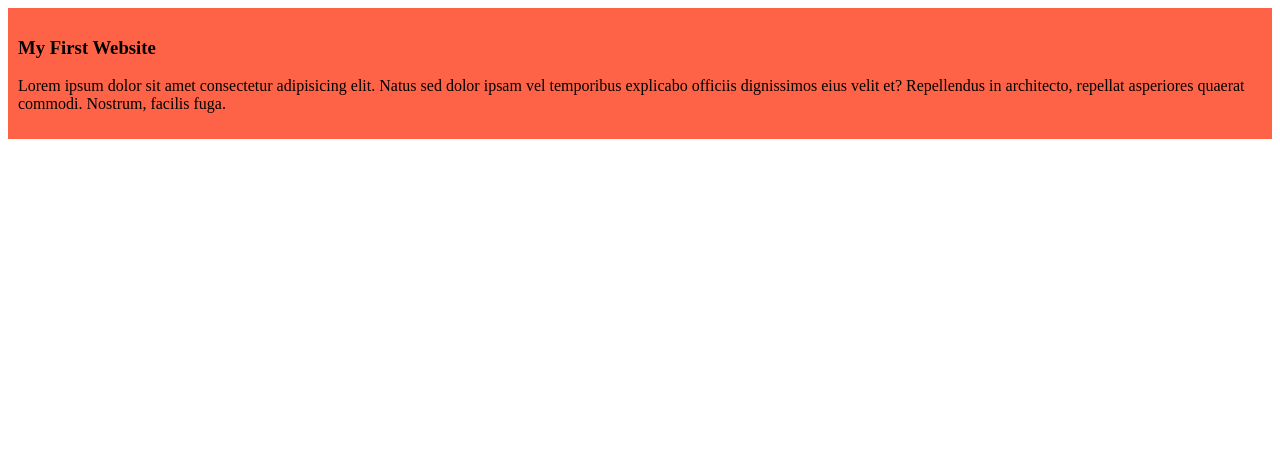
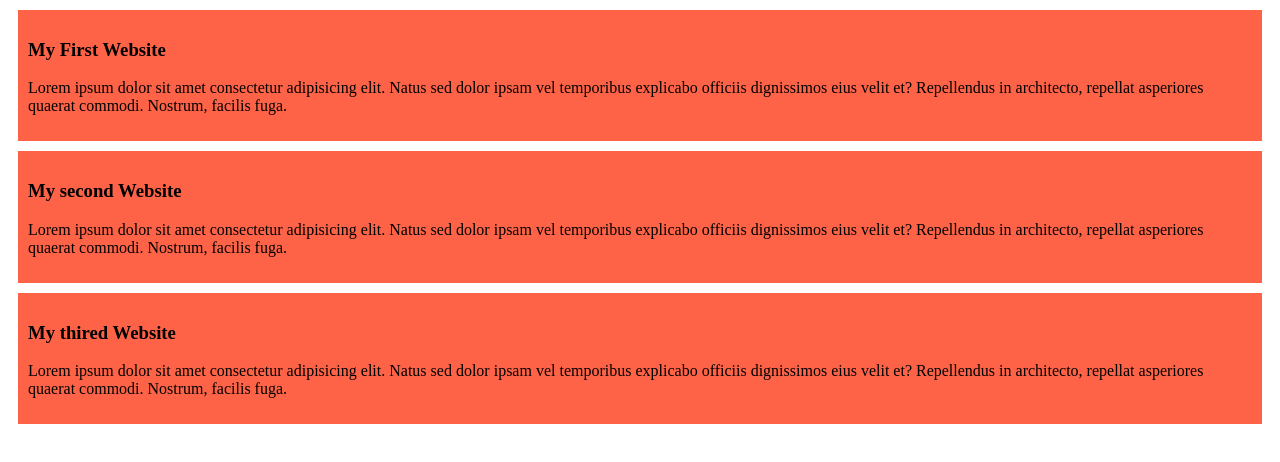
Before and after one commit to rifat3790/my-shelly-coop-report, a plain HTML site: page index.html in a window 1280 px wide. Drawn offline with Linux system fonts and the light colour scheme.

Commit message:
added the second and thired blog

```diff
--- a/index.html
+++ b/index.html
@@ -14,5 +14,21 @@
             Lorem ipsum dolor sit amet consectetur adipisicing elit. Natus sed dolor ipsam vel temporibus explicabo officiis dignissimos eius velit et? Repellendus in architecto, repellat asperiores quaerat commodi. Nostrum, facilis fuga.
         </p>
     </div>
+
+    <div>
+        <h3>My second Website</h3>
+
+        <p>
+            Lorem ipsum dolor sit amet consectetur adipisicing elit. Natus sed dolor ipsam vel temporibus explicabo officiis dignissimos eius velit et? Repellendus in architecto, repellat asperiores quaerat commodi. Nostrum, facilis fuga.
+        </p>
+    </div>
+
+    <div>
+        <h3>My thired Website</h3>
+
+        <p>
+            Lorem ipsum dolor sit amet consectetur adipisicing elit. Natus sed dolor ipsam vel temporibus explicabo officiis dignissimos eius velit et? Repellendus in architecto, repellat asperiores quaerat commodi. Nostrum, facilis fuga.
+        </p>
+    </div>
 </body>
 </html>
--- a/styles/blog.css
+++ b/styles/blog.css
@@ -1,4 +1,5 @@
 div{
     background-color: tomato;
     padding: 10px;
+    margin: 10px;
 }
```
